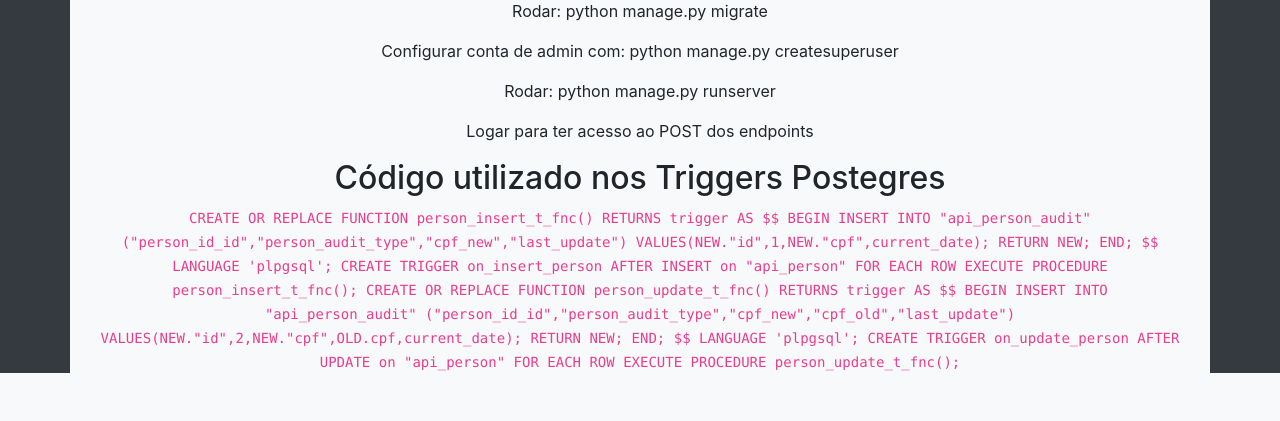
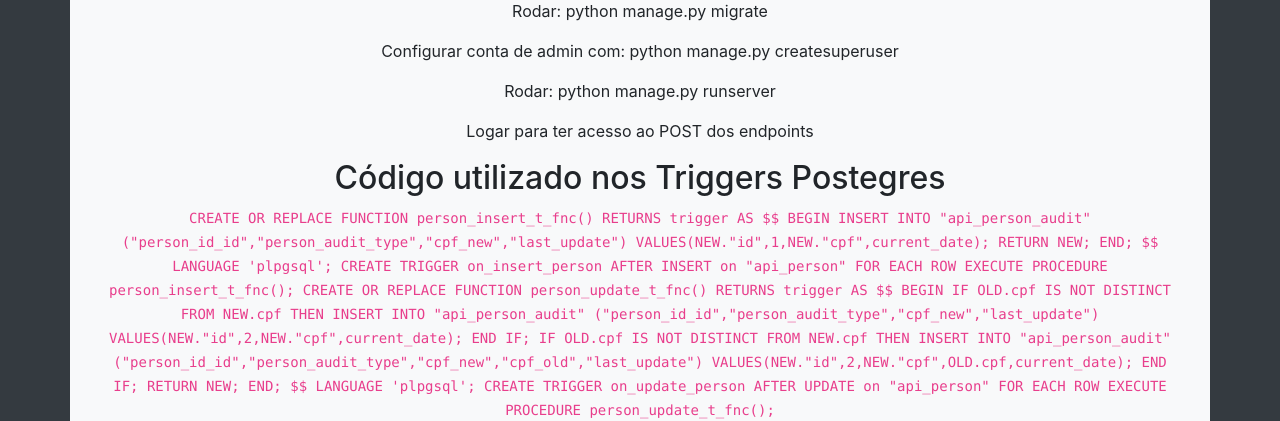
Before and after one commit to wesbdss/Django_Test_NeXT_Step, a Django app: page / in a window 1280 px wide. Shown: the part 645-1066 px from the top of the page. Before the commit the page ends 1018 px from the top, so only its background shows below. Run offline with Django 3.2, Linux system fonts and the light colour scheme; some libraries are stand-ins or nearby versions.

Commit message:
Last Commit

```diff
--- a/myapi/homepage/templates/index.html
+++ b/myapi/homepage/templates/index.html
@@ -139,8 +139,15 @@ RETURNS trigger AS
 
 $$
 	BEGIN
-		INSERT INTO "api_person_audit" ("person_id_id","person_audit_type","cpf_new","cpf_old","last_update")
-		VALUES(NEW."id",2,NEW."cpf",OLD.cpf,current_date);
+    IF OLD.cpf IS NOT DISTINCT FROM NEW.cpf THEN
+		INSERT INTO "api_person_audit" ("person_id_id","person_audit_type","cpf_new","last_update")
+		VALUES(NEW."id",2,NEW."cpf",current_date);
+        END IF;
+
+        IF OLD.cpf IS NOT DISTINCT FROM NEW.cpf THEN
+            INSERT INTO "api_person_audit" ("person_id_id","person_audit_type","cpf_new","cpf_old","last_update")
+            VALUES(NEW."id",2,NEW."cpf",OLD.cpf,current_date);
+        END IF;
 
 		RETURN NEW;
 	END;
```
